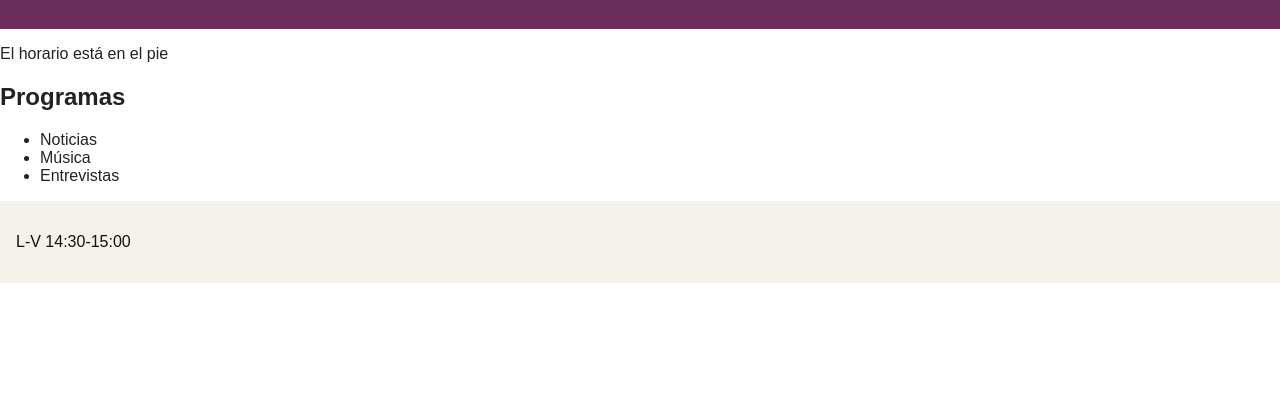
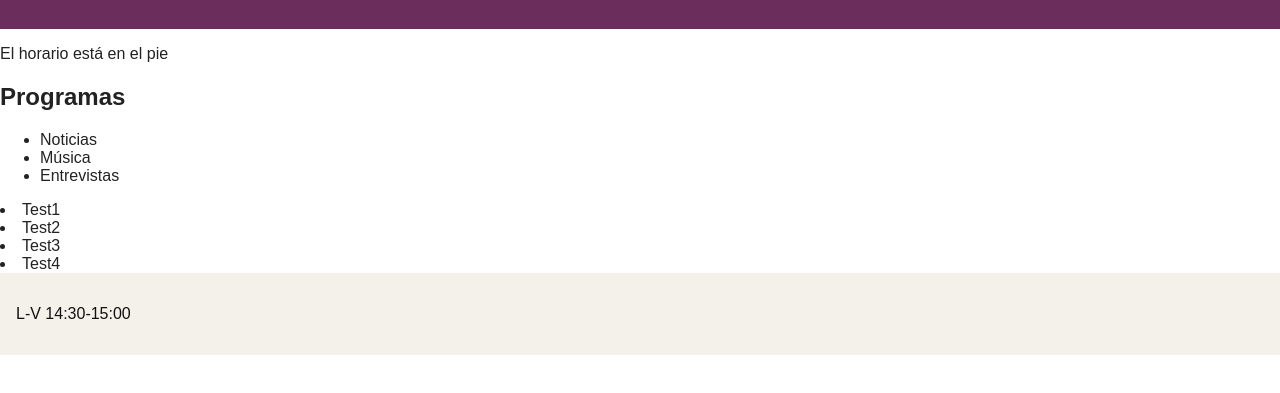
Before and after one commit to enekomunozbalma/git-ud5-ejercicio-clase, a plain HTML site: page index.html in a window 1280 px wide. Shown: the part 117-510 px from the top of the page. Drawn offline with Linux system fonts and the light colour scheme.

```diff
--- a/index.html
+++ b/index.html
@@ -1,10 +1,12 @@
 <!DOCTYPE html>
 <html lang="es">
+
 <head>
   <meta charset="utf-8">
   <title>Emisora del instituto</title>
   <link rel="stylesheet" href="estilos.css">
 </head>
+
 <body>
   <header>
     <h1>Emisora del instituto</h1>
@@ -19,10 +21,18 @@
         <li>Música</li>
         <li>Entrevistas</li>
       </ul>
+
+      <table>
+        <li>Test1</li>
+        <li>Test2</li>
+        <li>Test3</li>
+        <li>Test4</li>
+      </table>
     </section>
   </main>
   <footer>
     <p>L-V 14:30-15:00</p>
   </footer>
 </body>
+
 </html>
```
Also changed, not shown: 1 other file.
